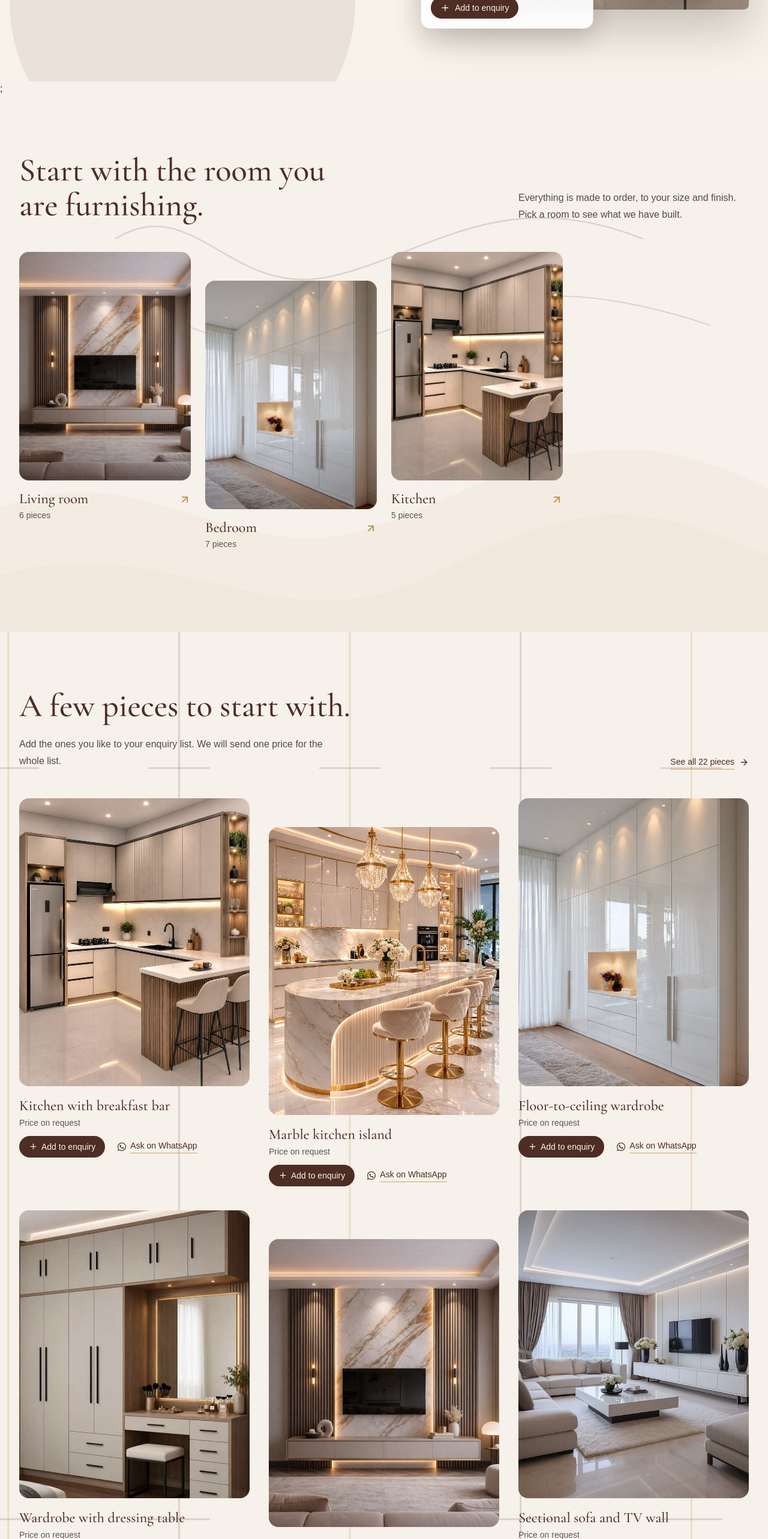
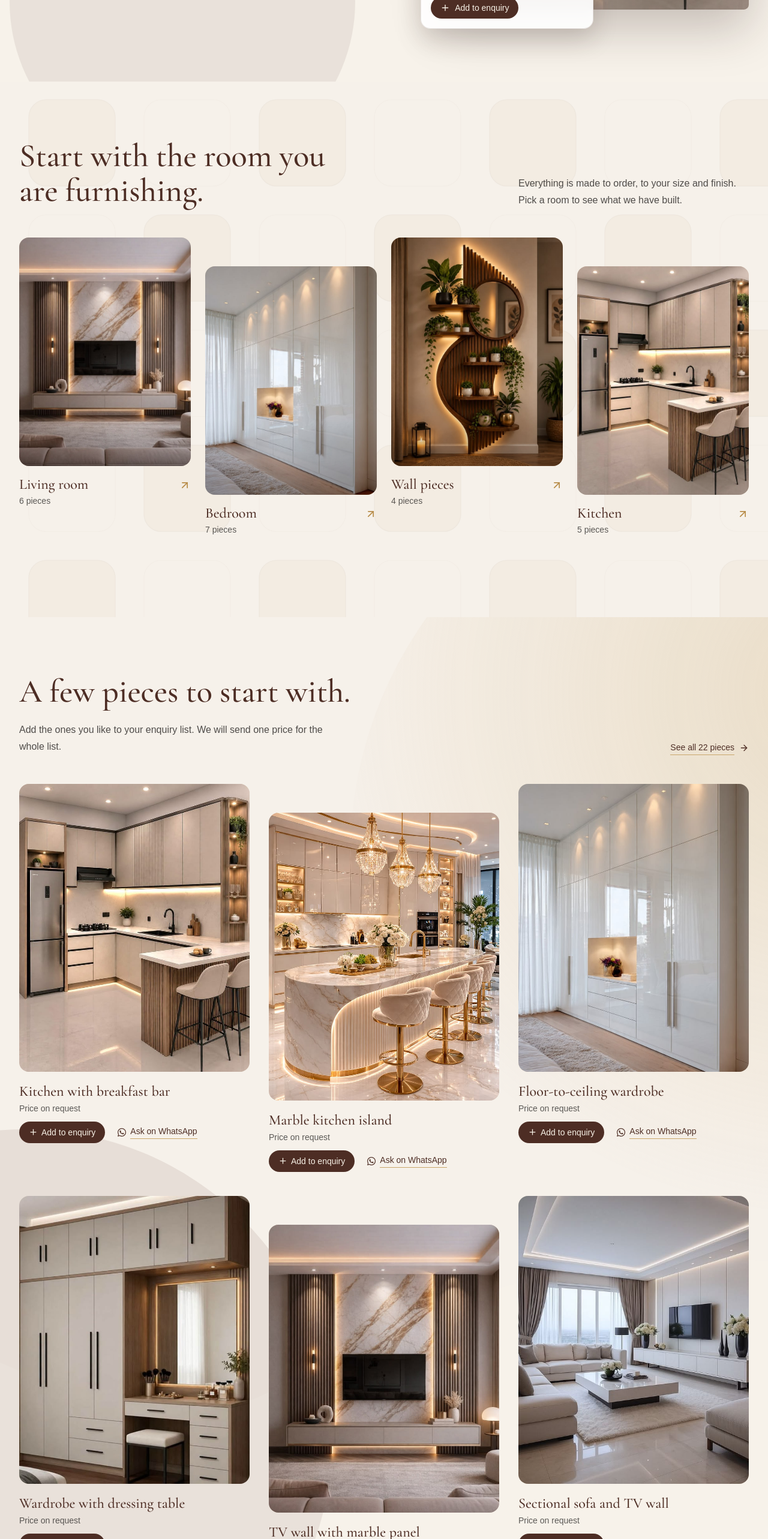
Before and after one commit to MaryAMsendoo/tm, a Next.js app: page / in a window 1280 px wide. Shown: the part 820-3386 px from the top of the page at 60% size. Built offline with nearby package versions, Linux system fonts and the light colour scheme.

Commit message:
Enhance the home  sections

```diff
--- a/app/page.tsx
+++ b/app/page.tsx
@@ -10,7 +10,7 @@ import { PortfolioTeaser } from "@/components/home/PortfolioTeaser";
 export default function Home() {
   return (
     <>
-      <Hero />;
+      <Hero />
       <ShopByRoom />
       <FeaturedPieces />
       <CustomDesigns />
@@ -19,6 +19,5 @@ export default function Home() {
       <Testimonials />
       <FinalCta />
     </>
-
-  )
+  );
 }
--- a/components/home/FeaturedPieces.tsx
+++ b/components/home/FeaturedPieces.tsx
@@ -16,7 +16,7 @@ export function FeaturedPieces() {
   return (
     <MotionConfig reducedMotion="user">
       <section className="relative overflow-hidden">
-        <SectionBackdrop variant="line" tone="light" className="opacity-90" />
+        <SectionBackdrop variant="amber" tone="light" className="opacity-90" />
 
         <div className="relative mx-auto max-w-7xl px-5 py-16 lg:px-8 lg:py-24">
           <div className="flex flex-col gap-6 md:flex-row md:items-end md:justify-between">
--- a/components/home/PortfolioTeaser.tsx
+++ b/components/home/PortfolioTeaser.tsx
@@ -23,7 +23,7 @@ export function PortfolioTeaser() {
         <div className="relative mx-auto max-w-7xl px-5 py-16 lg:px-8 lg:py-24">
           <div className="flex flex-col gap-6 md:flex-row md:items-end md:justify-between">
             <WordReveal
-              text="Recent work."
+              text="Designs for your space."
               className="font-display text-[clamp(2rem,4.4vw,3.4rem)] font-medium leading-[1.06] text-[var(--brand-wood)]"
             />
             <Link
--- a/components/home/ShopByRoom.tsx
+++ b/components/home/ShopByRoom.tsx
@@ -21,7 +21,7 @@ export function ShopByRoom() {
   return (
     <MotionConfig reducedMotion="user">
       <section className="relative overflow-hidden">
-        <SectionBackdrop variant="dune" tone="light" className="opacity-90" />
+        <SectionBackdrop variant="mosaic" tone="light" className="opacity-90" />
 
         <div className="relative mx-auto max-w-7xl px-5 py-16 lg:px-8 lg:py-24">
           <div className="grid gap-6 lg:grid-cols-[1.2fr_0.8fr] lg:items-end lg:gap-12">
--- a/components/home/Testimonials.tsx
+++ b/components/home/Testimonials.tsx
@@ -17,12 +17,11 @@ export function Testimonials() {
 
   const t = testimonials[index];
   const go = (step: number) => setIndex((i) => (i + step + total) % total);
-  const hasPlaceholder = testimonials.some((x) => x.placeholder);
 
   return (
     <MotionConfig reducedMotion="user">
       <section className="relative overflow-hidden">
-        <SectionBackdrop variant="drift" tone="light" className="opacity-90" />
+        <SectionBackdrop variant="ribbon" tone="light" className="opacity-90" />
 
         <div className="relative mx-auto max-w-5xl px-5 py-16 lg:px-8 lg:py-24">
           <WordReveal
--- a/lib/data.ts
+++ b/lib/data.ts
@@ -105,6 +105,7 @@ export const heroSlides: HeroSlide[] = [
 export const categories: Category[] = [
   { slug: "living-room", label: "Living room" },
   { slug: "bedroom", label: "Bedroom" },
+  { slug: "wall-pieces", label: "Wall pieces" },
   { slug: "office", label: "Office" },
   { slug: "dining", label: "Dining" },
   { slug: "kitchen", label: "Kitchen" },
```
